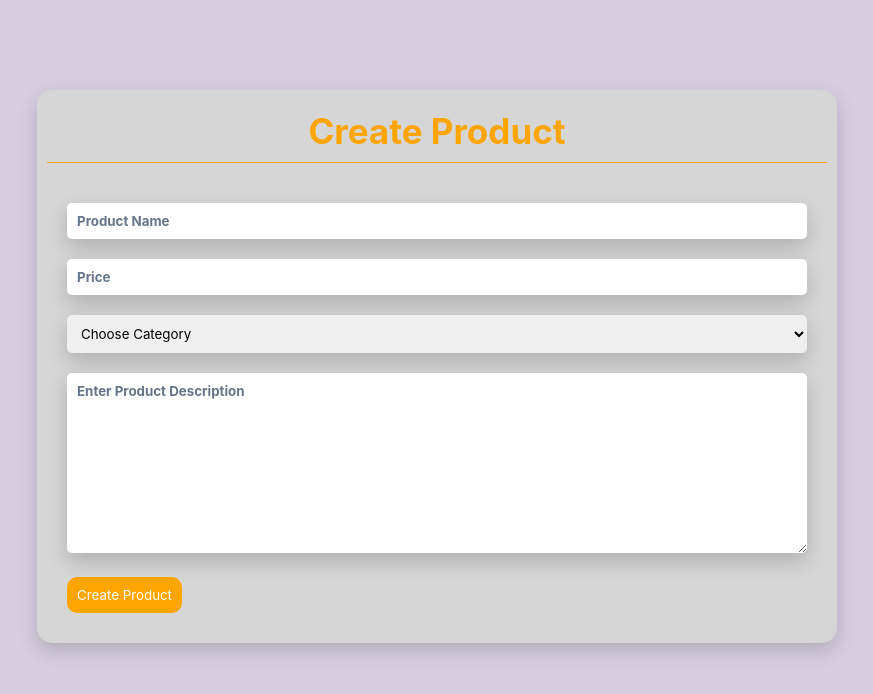
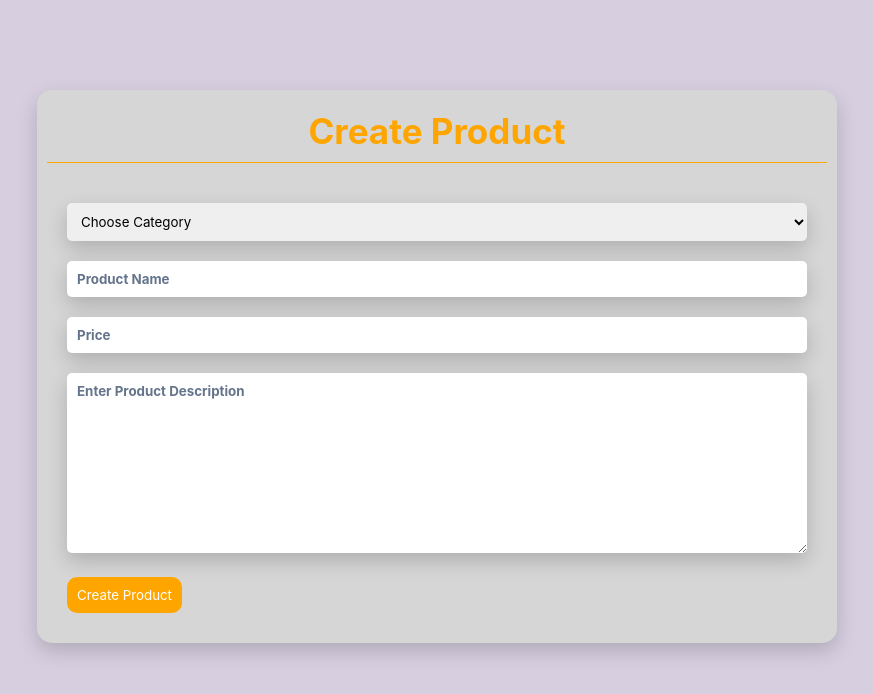
Before and after one commit to Josh-codes165/December-Assignment, a React (Vite) app: page / in a window 1280 px wide. Shown: the top 694 px of the page, without its empty margins (203-1076 px from the left). Built offline with nearby package versions, Linux system fonts and the light colour scheme.

Commit message:
Joshua Commit

```diff
--- a/src/App.jsx
+++ b/src/App.jsx
@@ -1,9 +1,6 @@
 import { useState } from 'react';
 import './App.css';
 import { cates } from './utils/categories';
-import { handleChange } from './utils/checks';
-import { handleSubmit } from './utils/checks';
-import { validate } from './utils/checks';
 
 function App() {
   const [formData, setFormData] = useState({
@@ -14,12 +11,71 @@ function App() {
   });
   const [errors, setErrors] = useState({});
   const [success, setSuccess] = useState('');
+  const handleChange = (e) => {
+    setFormData({ ...formData, [e.target.name]: e.target.value });
+  };
+ const validate = () => {
+    const newErrors = {};
+    if (!formData.name) {
+      newErrors.name = 'Product name is required';
+    }
+    if (!formData.price) {
+      newErrors.price = 'Price is required';
+    }
+    if (!formData.category) {
+      newErrors.category = 'Category is required';
+    }
+    return newErrors;
+  };
+
+ const handleSubmit = async (e) => {
+    e.preventDefault();
+    const validationErrors = validate();
+    if (Object.keys(validationErrors).length > 0) {
+      setErrors(validationErrors);
+      return;
+    }
+    try {
+      const response = await fetch('https://api.oluwasetemi.dev/products', {
+        method: 'POST',
+        headers: { 'content-Type': 'application/json' },
+        body: JSON.stringify({
+          ...formData,
+          price: Number(formData.price),
+        }),
+      });
+
+      const data = await response.json();
+      if (!response.ok)
+        throw new Error(data.message || 'Failed to create product');
+      alert('Product created successfully!');
+      setFormData({
+        name: "",
+        price:"",
+        category: "",
+        description: ""
+      })
+      setErrors({});
+    } catch (error) {
+      alert(error.message);
+    }
+  };
+
   return (
     <>
       <div className="container">
         <h2>Create Product</h2>
         <div className="form">
           <form action="" onSubmit={handleSubmit}>
+          <select name="category" id="" value={formData.category} onChange={handleChange}>
+              <option value="">Choose Category</option>
+              {cates.map((cate) => (
+                <option key={cate} value={cate}>{cate}</option>
+              ))}
+            </select>
+            {errors.category && (
+              <p style={{ color: 'red' }}>{errors.category}</p>
+            )}
             <input
               type="text"
               name="name"
@@ -36,15 +92,7 @@ function App() {
               onChange={handleChange}
             />
             {errors.price && <p style={{ color: 'red' }}>{errors.price}</p>}
-            <select name="category" id="" value={formData.category} onChange={handleChange}>
-              <option value="">Choose Category</option>
-              {cates.map((cate) => (
-                <option key={cate} value={cate}>{cate}</option>
-              ))}
-            </select>
-            {errors.category && (
-              <p style={{ color: 'red' }}>{errors.category}</p>
-            )}
+
             <textarea name="description" id="" cols="30" rows="10" onChange={handleChange} placeholder="Enter Product Description"value={formData.description}></textarea>
             <button type="submit">Create Product</button>
             {success && <p style={{ color: 'green' }}>{success}</p>}
--- a/src/utils/checks.js
+++ /dev/null
@@ -1,43 +0,0 @@
-export const handleChange = (e) => {
-    setFormData({ ...formData, [e.target.name]: e.target.value });
-  };
-  export const validate = () => {
-    const newErrors = {};
-    if (!formData.name) {
-      newErrors.name = 'Product name is required';
-    }
-    if (!formData.price) {
-      newErrors.price = 'Price is required';
-    }
-    if (!formData.category) {
-      newErrors.category = 'Category is required';
-    }
-    return newErrors;
-  };
-
-  export const handleSubmit = async (e) => {
-    e.preventDefault();
-    const validationErrors = validate();
-    if (Object.keys(validationErrors).length > 0) {
-      setErrors(validationErrors);
-      return;
-    }
-    try {
-      const response = await fetch('https://api.oluwasetemi.dev/products', {
-        method: 'POST',
-        headers: { 'content-Type': 'application/json' },
-        body: JSON.stringify({
-          ...formData,
-          price: Number(formData.price),
-        }),
-      });
-
-      const data = await response.json();
-      if (!response.ok)
-        throw new Error(data.message || 'Failed to create product');
-      alert('Product created successfully!');
-      setErrors({});
-    } catch (error) {
-      alert(error.message);
-    }
-  };
```
